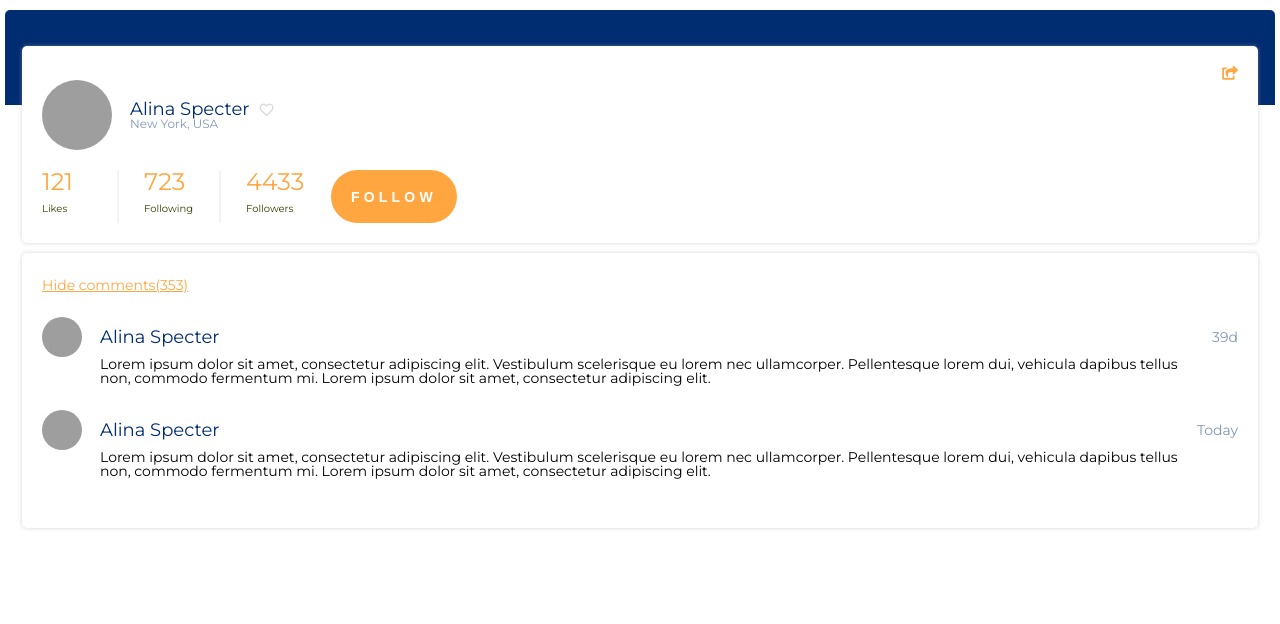
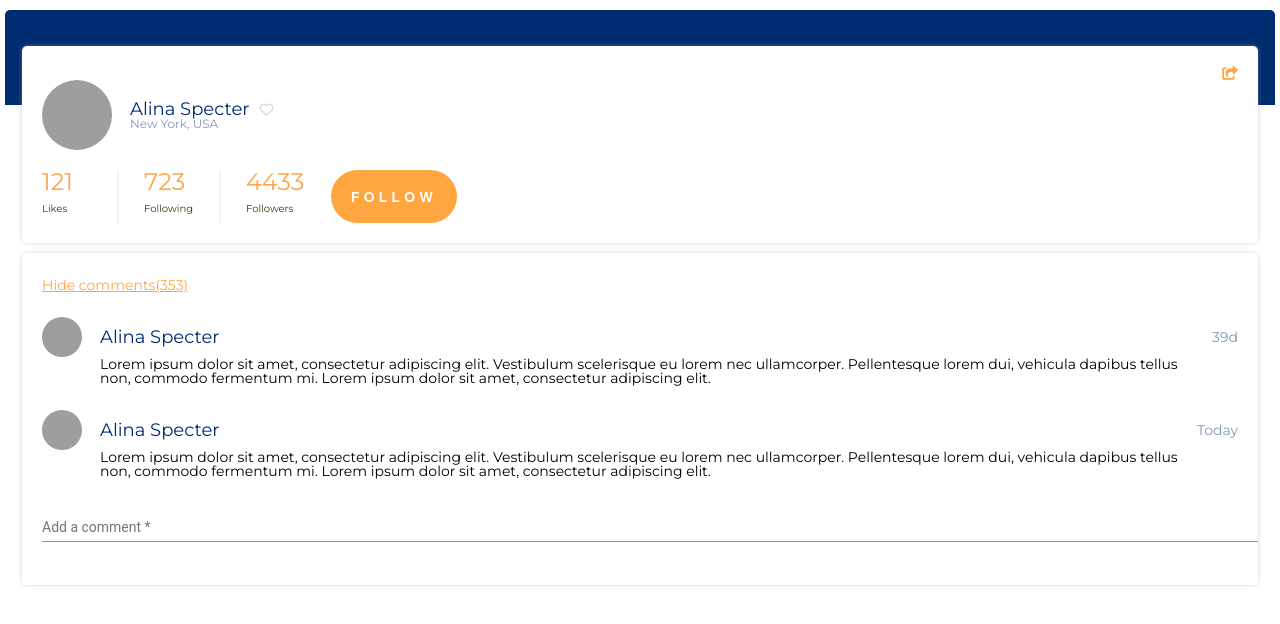
Before and after one commit to kszatkowski/user-profile, an Angular app: page / in a window 1280 px wide. Shown: the top 624 px of the page. Built offline with nearby package versions, Linux system fonts and the light colour scheme; grey boxes are pictures that could not be loaded.

Commit message:
Added angular material library to solution. Implemented adding comments.

```diff
--- a/src/app/components/user-profile-comments/user-profile-comments.component.html
+++ b/src/app/components/user-profile-comments/user-profile-comments.component.html
@@ -3,4 +3,13 @@
 	<div *ngFor="let comment of comments; let i = index;" [ngClass]="{'hide': toggle, 'show': !toggle }">
 		<app-comment [comment]="comment"></app-comment>
 	</div>
+
+	<form class="example-form">
+		<mat-form-field class="input-full-width">
+			<input matInput type="text" placeholder="Add a comment" (keydown)="keyDownFunction($event)" [formControl]="commentFormControl">
+		</mat-form-field>
+		<mat-error *ngIf="submitted && commentFormControl.hasError('required')">
+			Comment cannot be empty.
+		</mat-error>
+	</form>
 </div>
--- a/src/app/components/user-profile-comments/user-profile-comments.component.scss
+++ b/src/app/components/user-profile-comments/user-profile-comments.component.scss
@@ -22,4 +22,8 @@
 	.show {
 		display: block;
 	}
+
+	.input-full-width {
+		width: 100%;
+	}
 }
--- a/src/app/components/user-profile-comments/user-profile-comments.component.ts
+++ b/src/app/components/user-profile-comments/user-profile-comments.component.ts
@@ -1,4 +1,5 @@
-import { Component, OnInit, Input } from '@angular/core';
+import { Component, Input } from '@angular/core';
+import { FormControl, Validators } from '@angular/forms';
 
 export interface IComment {
 	content: string;
@@ -10,17 +11,30 @@ export interface IComment {
 	templateUrl: './user-profile-comments.component.html',
 	styleUrls: ['./user-profile-comments.component.scss']
 })
-export class UserProfileCommentsComponent implements OnInit {
+export class UserProfileCommentsComponent {
 
 	@Input() comments: Array<IComment>;
 	toggle: boolean = false;
-
-    constructor() { }
-
-    ngOnInit() {
-    }
+	submitted: boolean = false;
+	commentFormControl: FormControl = new FormControl('', [
+		Validators.required
+	]);
 
 	toggleComments(): void {
 		this.toggle = !this.toggle;
 	}
+
+	keyDownFunction(event) {
+		this.submitted = true;
+		if (event.keyCode == 13 && this.commentFormControl.valid) {
+			let comment: IComment = {
+				content: this.commentFormControl.value,
+				date: new Date()
 			}
+
+			this.comments.push(comment);
+			this.submitted = false;
+			this.commentFormControl.setValue('');
+		}
+	}
+}
--- a/src/styles.scss
+++ b/src/styles.scss
@@ -1,6 +1,7 @@
 /* You can add global styles to this file, and also import other style files */
 
 @import url('https://fonts.googleapis.com/css?family=Montserrat:400,600');
+@import "~@angular/material/prebuilt-themes/indigo-pink.css";
 
 /* http://meyerweb.com/eric/tools/css/reset/
    v2.0 | 20110126
```
Also changed, not shown: src/app/app.module.ts (+8 -1 lines). Lines whose indentation alone changed are shown as unchanged.
